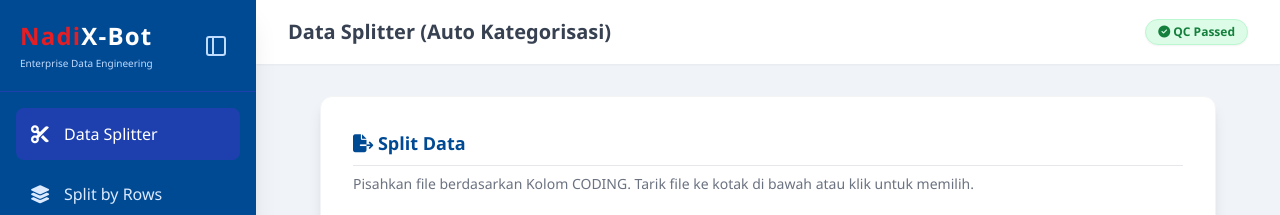
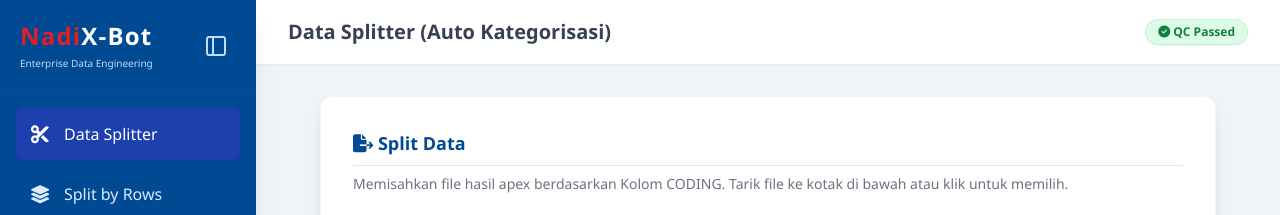
Before and after one commit to atteachmad/nadi-apex, a plain HTML site: page index.html in a window 1280 px wide. Shown: the top 215 px of the page. Drawn offline with nearby package versions, Linux system fonts and the light colour scheme.

Commit message:
Update index.html

```diff
--- a/index.html
+++ b/index.html
@@ -180,7 +180,7 @@
                 <div class="bg-white p-5 md:p-8 rounded-xl shadow-lg border border-gray-100">
                     <div class="mb-6">
                         <h3 class="text-lg font-bold text-nadi-blue border-b pb-2"><i class="fas fa-file-export"></i> Split Data</h3>
-                        <p class="text-sm text-gray-500 mt-2">Pisahkan file berdasarkan Kolom CODING. Tarik file ke kotak di bawah atau klik untuk memilih.</p>
+                        <p class="text-sm text-gray-500 mt-2">Memisahkan file hasil apex berdasarkan Kolom CODING. Tarik file ke kotak di bawah atau klik untuk memilih.</p>
                     </div>
 
                     <div id="dropzone-split" class="dropzone border-2 border-dashed border-gray-300 rounded-lg p-6 md:p-10 text-center bg-gray-50 cursor-pointer flex flex-col justify-center items-center">
```
